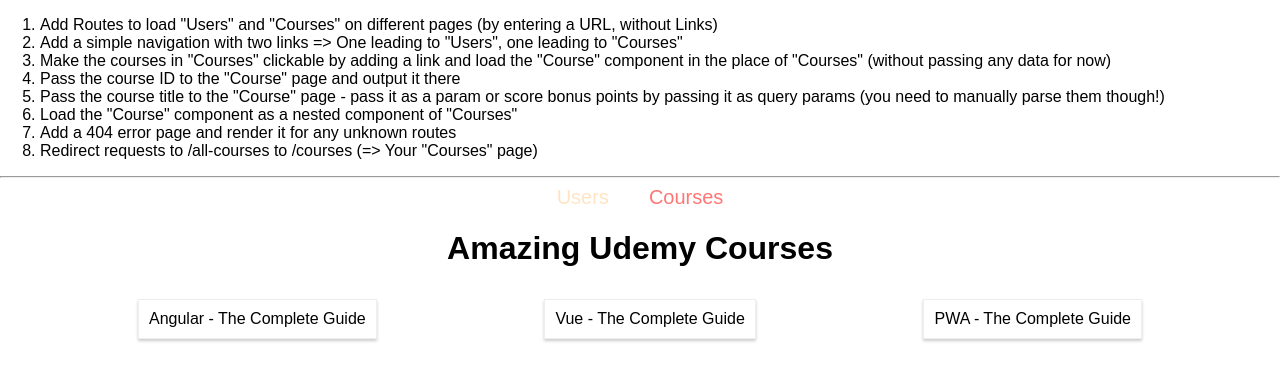
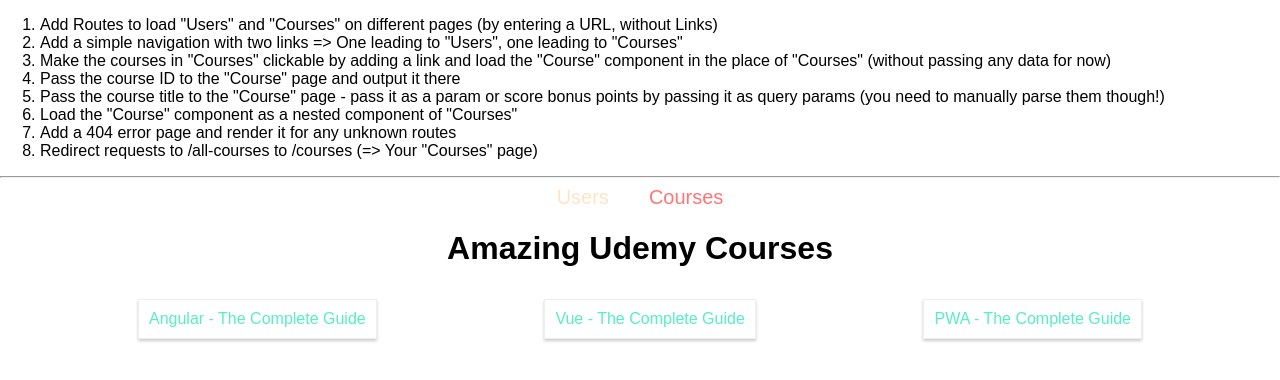
Before and after one commit to Blueblack319/react-assignment3, a React (Create React App) app: page /courses in a window 1280 px wide. Shown: the top 380 px of the page. Built offline with nearby package versions, Linux system fonts and the light colour scheme.

Commit message:
Clear task 3

```diff
--- a/src/components/Blog/Blog.js
+++ b/src/components/Blog/Blog.js
@@ -29,7 +29,7 @@
       </header>
       <Suspense fallback={<div>Loading...</div>}>
         <Route path="/users" exact component={Users} />
-        <Route path="/courses" exact component={Courses} />
+        <Route path="/courses" component={Courses} />
       </Suspense>
     </Fragment>
   );
--- a/src/containers/Courses/Courses.css
+++ b/src/containers/Courses/Courses.css
@@ -4,6 +4,16 @@
   align-items: center;
   width: 80%;
   margin: auto;
+}
+
+.Courses a {
+  text-decoration: none;
+  color: #55efc4;
+}
+
+.Courses a:hover,
+.Courses a:active {
+  color: #00b894;
 }
 
 .Course {
--- a/src/containers/Courses/Courses.js
+++ b/src/containers/Courses/Courses.js
@@ -1,6 +1,10 @@
-import React, { Component } from "react";
+import React, { Component, lazy } from "react";
+
+import { NavLink, Route } from "react-router-dom";
 
 import "./Courses.css";
+
+const Course = lazy(() => import("../../components/Course/Course"));
 
 class Courses extends Component {
   state = {
@@ -18,11 +22,20 @@
         <section className="Courses">
           {this.state.courses.map((course) => {
             return (
-              <article className="Course" key={course.id}>
-                {course.title}
-              </article>
+              <NavLink to={this.props.match.url + "/course"}>
+                <article className="Course" key={course.id}>
+                  {course.title}
+                </article>
+              </NavLink>
             );
           })}
+        </section>
+        <section>
+          <Route
+            path={this.props.match.url + "/course"}
+            exact
+            component={Course}
+          />
         </section>
       </div>
     );
```
Lines whose indentation alone changed are shown as unchanged.
